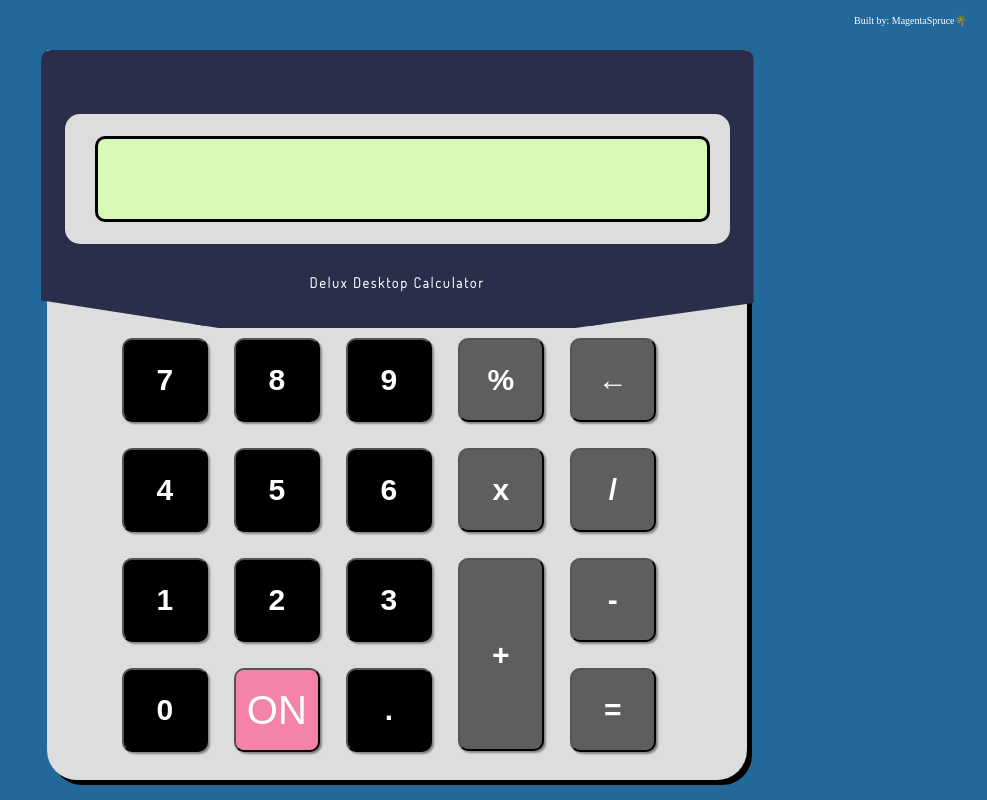
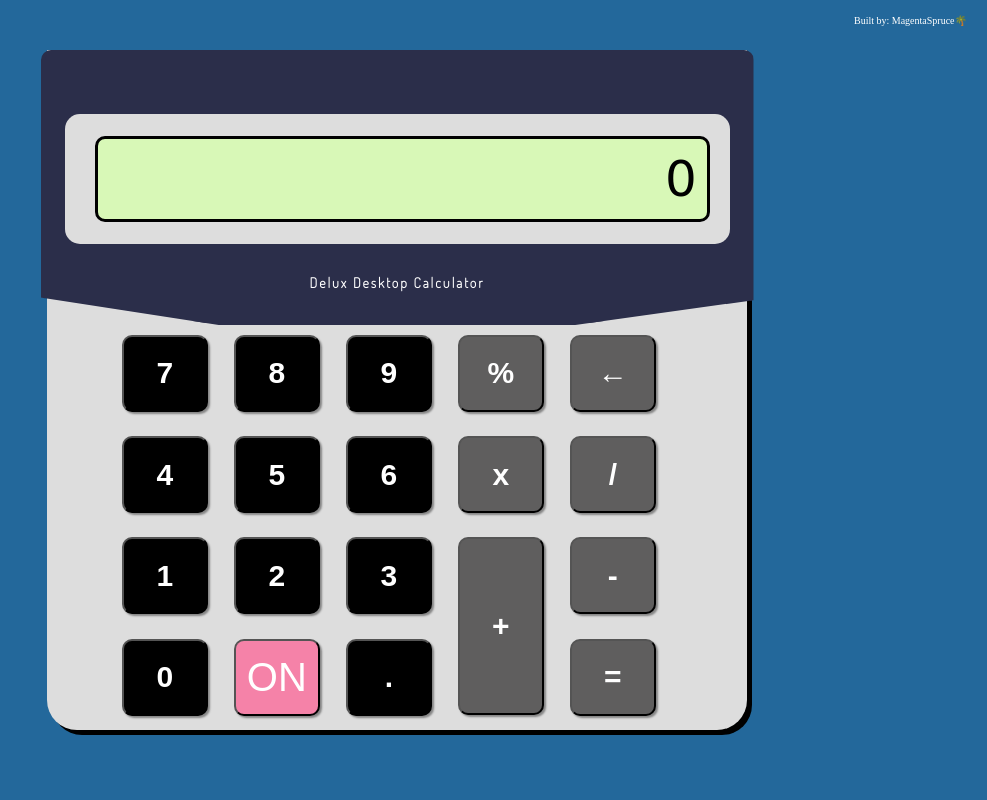
Before and after one commit to MagentaSpruce/calculatorProject, a plain HTML site: page index.html in a window 1280 px wide. Both pictures are taken after a click on the button "ON". Shown: the whole page, without its empty margins (293-1280 px from the left). Drawn offline with Linux system fonts and the light colour scheme; a web font is replaced by a local one.

Commit message:
Add files via upload

```diff
--- a/index.html
+++ b/index.html
@@ -34,19 +34,19 @@
                 <button id="seven" class="grid-item grid-item-7 black">7</button>
                 <button id="four" class="grid-item grid-item-4 black">4</button>
                 <button id="one" class="grid-item grid-item-1 black">1</button>
-                <button id="0" class="grid-item grid-item-0 black">0</button>
-                <button id="8" class="grid-item grid-item-8 black">8</button>
-                <button id="5" class="grid-item grid-item-5 black">5</button>
-                <button id="2" class="grid-item grid-item-2 black">2</button>
-                <button id="clear" class="grid-item grid-item-on red">ON</button>
-                <button id="9" class="grid-item grid-item-9 black">9</button>
-                <button id="6" class="grid-item grid-item-6 black">6</button>
-                <button id="3" class="grid-item grid-item-3 black">3</button>
+                <button id="zero" class="grid-item grid-item-0 black">0</button>
+                <button id="eight" class="grid-item grid-item-8 black">8</button>
+                <button id="five" class="grid-item grid-item-5 black">5</button>
+                <button id="two" class="grid-item grid-item-2 black">2</button>
+                <button id="on" class="grid-item grid-item-on red">ON</button>
+                <button id="nine" class="grid-item grid-item-9 black">9</button>
+                <button id="six" class="grid-item grid-item-6 black">6</button>
+                <button id="three" class="grid-item grid-item-3 black">3</button>
                 <button id="decimal" class="grid-item grid-item-peri black">.</button>
                 <button id="mod" class="grid-item grid-item-per gray operation">%</button>
                 <button id="multiply" class="grid-item grid-item-mul gray operation">x</button>
                 <button id="add" class="grid-item grid-item-add gray operation">+</button>
-                <button id="backspace" class="grid-item grid-item-back gray">&larr;</button>
+                <button id="clear" class="grid-item grid-item-back gray">&larr;</button>
                 <button id="divide" class="grid-item grid-item-div gray operation">/</button>
                 <button id="subtract" class="grid-item grid-item-min gray operation">-</button>
                 <button id="enter" class="grid-item grid-item-eq gray">=</button>
--- a/index.js
+++ b/index.js
@@ -2,7 +2,7 @@
 
 const output = document.querySelector('#output');
 const digits = document.querySelectorAll('button');
-const eqLine = document.querySelector('#eqLine');
+
 
 let operator = '';
 let firstArg = '';
@@ -24,7 +24,7 @@ const multiply = function(a,b){
 
 const divide = function(a,b){
     if(parseFloat(b) === 0){
-        return `0 can not be divided further`;
+        return `0 can't be divided`;
     } else{
         return parseFloat(a) / parseFloat(b)
     }
@@ -33,19 +33,19 @@ const divide = function(a,b){
 const operate = function(operator, num1, num2){
     switch(operator){
         case '+':
-            return add(num1, num2);
+            return add(num1, num2).toFixed(1,8);
             break;
         case '-':
-            return subtract(num1, num2);
+            return subtract(num1, num2).toFixed(1,8);
             break;
         case 'x':
-            return multiply(num1, num2);
+            return multiply(num1, num2).toFixed(1,8);
             break;
         case '/':
-            return divide(num1, num2);
+            return divide(num1, num2).toFixed(1,8);
             break;
         case '%':
-            return ((num1/num2)*100);
+            return ((num1/num2)*100).toFixed(1,8);
             break;
     }
 }
@@ -57,6 +57,8 @@ const boundsCheck = function(){
 }
 
 const firstArgOps = function(input){
+
+
     if(input === '.' && firstArg.includes('.')){
         return 'lollipop';
     }
@@ -85,6 +87,7 @@ const firstArgOps = function(input){
 }
 
 const secondArgOps = function(input){
+
     if(secondArg === '' && output.textContent !== ''){
         output.textContent = '';
     }
@@ -106,16 +109,18 @@ function clearAll(){
     firstArg= '';
     operator='';
     secondArg='';
-    eqLine.textContent='';
+
 }
 
 ///////////OPERATIONS/////////////////////
 
 digits.forEach(digit => {
+
     digit.addEventListener('click', function(){
         if(output.textContent.includes("Answer:") && Number.isInteger(parseFloat(digit.textContent))){
             clearAll();
         }
+
         if(Number.isInteger(parseFloat(digit.textContent)) || digit.textContent === '.' || digit.textContent === '&larr;' || digit.textContent === '%'){
             if(operator === '')
             {
@@ -131,6 +136,12 @@ digits.forEach(digit => {
             output.textContent = '';
         }
     });
+});
+
+const on = document.querySelector('#on');
+on.addEventListener('click', function(){
+    clearAll();
+    output.textContent = '0';
 });
 
 const enter = document.querySelector('#enter');
@@ -159,7 +170,7 @@ operations.forEach(operation =>{
         if (firstArg !== '' && secondArg !== ''){
 
             output.textContent = (`${operate(operator, parseFloat(firstArg), parseFloat(secondArg))}`);
-            eqLine.textContent = (`${firstArg} ${operator} ${secondArg} = ''`);
+            console.log('yes man')
             firstArg = operate(operator, parseFloat(firstArg), parseFloat(secondArg));
             secondArg = '';
             operator = operation.textContent;
--- a/style.css
+++ b/style.css
@@ -54,7 +54,7 @@ a:hover{
     flex-direction: column;
     align-items: center;
     background-color: #dddddd;
-    height: 73rem;
+    height: 85vh;
     width: 70rem;
     margin: 0 auto;
     border-radius: 0 0 3rem 3rem;
@@ -128,7 +128,7 @@ h3{
 
 .inputBox{
    width: 55rem;
-   height: 43rem;
+   height: 40rem;
    background-color: #dddddd;
    margin-top: -4rem;
    display: grid;
```
Also changed, not shown: 1 other file.
